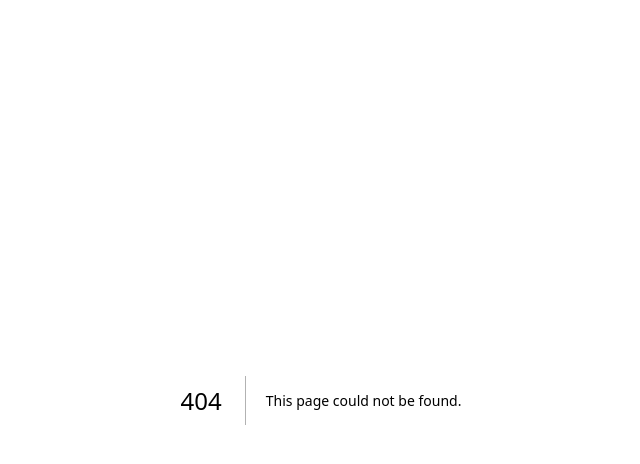
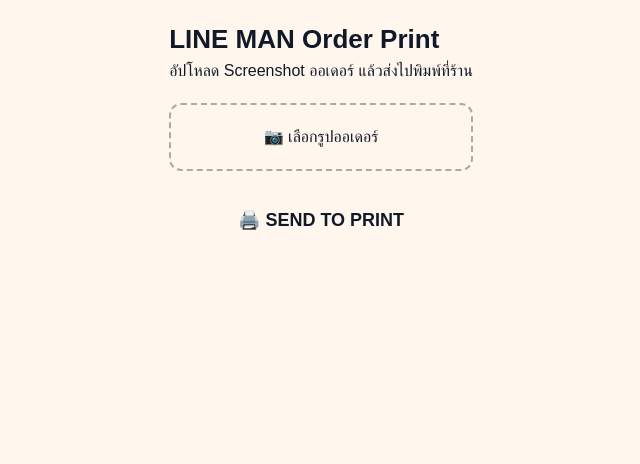
Before and after one commit to karneng888/lhongma-pos, a Next.js app: page /lineman-print in a window 1280 px wide. Before the commit this address had no page. Shown: the top 464 px of the page, without its empty margins (319-959 px from the left). Built offline with nearby package versions, Linux system fonts and the light colour scheme; no server answers.

Commit message:
add line man

```diff
--- /dev/null
+++ b/app/lineman-print/page.tsx
@@ -0,0 +1,166 @@
+"use client";
+
+import { useState } from "react";
+import { createClient } from "@supabase/supabase-js";
+
+const supabaseUrl = process.env.NEXT_PUBLIC_SUPABASE_URL!;
+const supabaseAnonKey = process.env.NEXT_PUBLIC_SUPABASE_ANON_KEY!;
+
+const supabase = createClient(supabaseUrl, supabaseAnonKey);
+
+export default function LineManPrintPage() {
+  const [file, setFile] = useState<File | null>(null);
+  const [preview, setPreview] = useState<string>("");
+  const [loading, setLoading] = useState(false);
+  const [message, setMessage] = useState("");
+
+  function handleFileChange(e: React.ChangeEvent<HTMLInputElement>) {
+    const selectedFile = e.target.files?.[0];
+
+    if (!selectedFile) return;
+
+    setFile(selectedFile);
+    setPreview(URL.createObjectURL(selectedFile));
+    setMessage("");
+  }
+
+  async function handlePrint() {
+    if (!file) {
+      setMessage("กรุณาเลือกรูปก่อน");
+      return;
+    }
+
+    try {
+      setLoading(true);
+      setMessage("");
+
+      const ext = file.name.split(".").pop() || "jpg";
+      const fileName = `lineman-${Date.now()}.${ext}`;
+
+      // 1. Upload screenshot
+      const { error: uploadError } = await supabase.storage
+        .from("lineman-orders")
+        .upload(fileName, file, {
+          cacheControl: "3600",
+          upsert: false,
+        });
+
+      if (uploadError) {
+        throw uploadError;
+      }
+
+      // 2. Get public URL
+      const { data: publicUrlData } = supabase.storage
+        .from("lineman-orders")
+        .getPublicUrl(fileName);
+
+      const imageUrl = publicUrlData.publicUrl;
+
+      // 3. Create print job
+      const { error: insertError } = await supabase
+        .from("print_jobs")
+        .insert({
+          image_url: imageUrl,
+          printer_name: "kitchen",
+          status: "pending",
+          copies: 2,
+        });
+
+      if (insertError) {
+        throw insertError;
+      }
+
+      setMessage("✅ ส่งไปที่ร้านแล้ว");
+      setFile(null);
+      setPreview("");
+    } catch (error: any) {
+      console.error(error);
+      setMessage(`❌ ${error.message || "เกิดข้อผิดพลาด"}`);
+    } finally {
+      setLoading(false);
+    }
+  }
+
+  return (
+    <main
+      style={{
+        maxWidth: 500,
+        margin: "0 auto",
+        padding: 20,
+        fontFamily: "sans-serif",
+      }}
+    >
+      <h1 style={{ fontSize: 26, fontWeight: 700 }}>
+        LINE MAN Order Print
+      </h1>
+
+      <p style={{ marginBottom: 20 }}>
+        อัปโหลด Screenshot ออเดอร์ แล้วส่งไปพิมพ์ที่ร้าน
+      </p>
+
+      <label
+        style={{
+          display: "block",
+          border: "2px dashed #aaa",
+          padding: 20,
+          borderRadius: 12,
+          textAlign: "center",
+          cursor: "pointer",
+        }}
+      >
+        📷 เลือกรูปออเดอร์
+
+        <input
+          type="file"
+          accept="image/*"
+          onChange={handleFileChange}
+          style={{ display: "none" }}
+        />
+      </label>
+
+      {preview && (
+        <div style={{ marginTop: 20 }}>
+          <img
+            src={preview}
+            alt="preview"
+            style={{
+              width: "100%",
+              borderRadius: 12,
+              border: "1px solid #ddd",
+            }}
+          />
+        </div>
+      )}
+
+      <button
+        onClick={handlePrint}
+        disabled={loading || !file}
+        style={{
+          width: "100%",
+          marginTop: 20,
+          padding: 16,
+          fontSize: 18,
+          fontWeight: 700,
+          border: "none",
+          borderRadius: 12,
+          cursor: loading ? "wait" : "pointer",
+        }}
+      >
+        {loading ? "กำลังส่ง..." : "🖨️ SEND TO PRINT"}
+      </button>
+
+      {message && (
+        <div
+          style={{
+            marginTop: 20,
+            padding: 14,
+            borderRadius: 10,
+            background: "#f2f2f2",
+          }}
+        >
+          {message}
+        </div>
+      )}
+    </main>
+  );
+}
```
